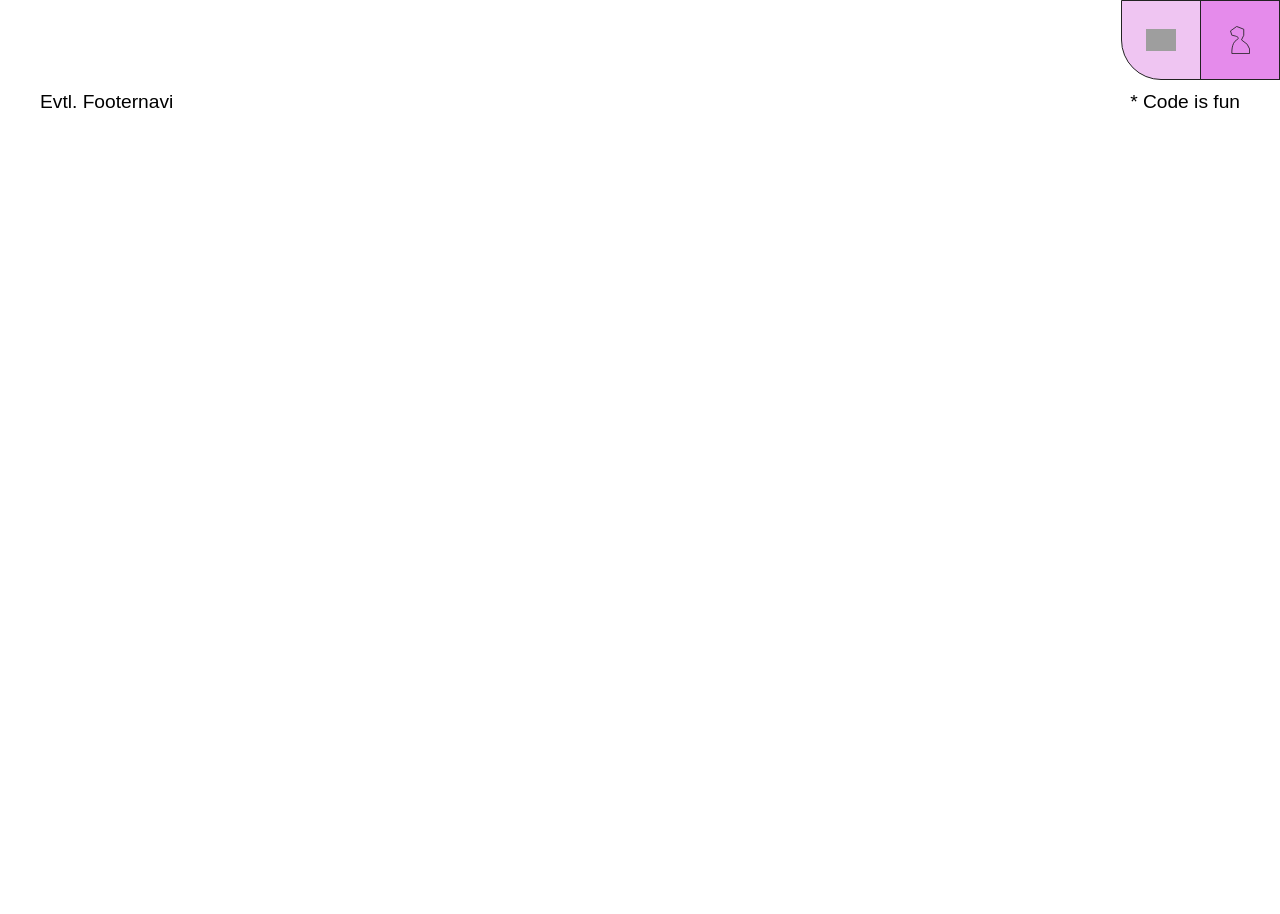
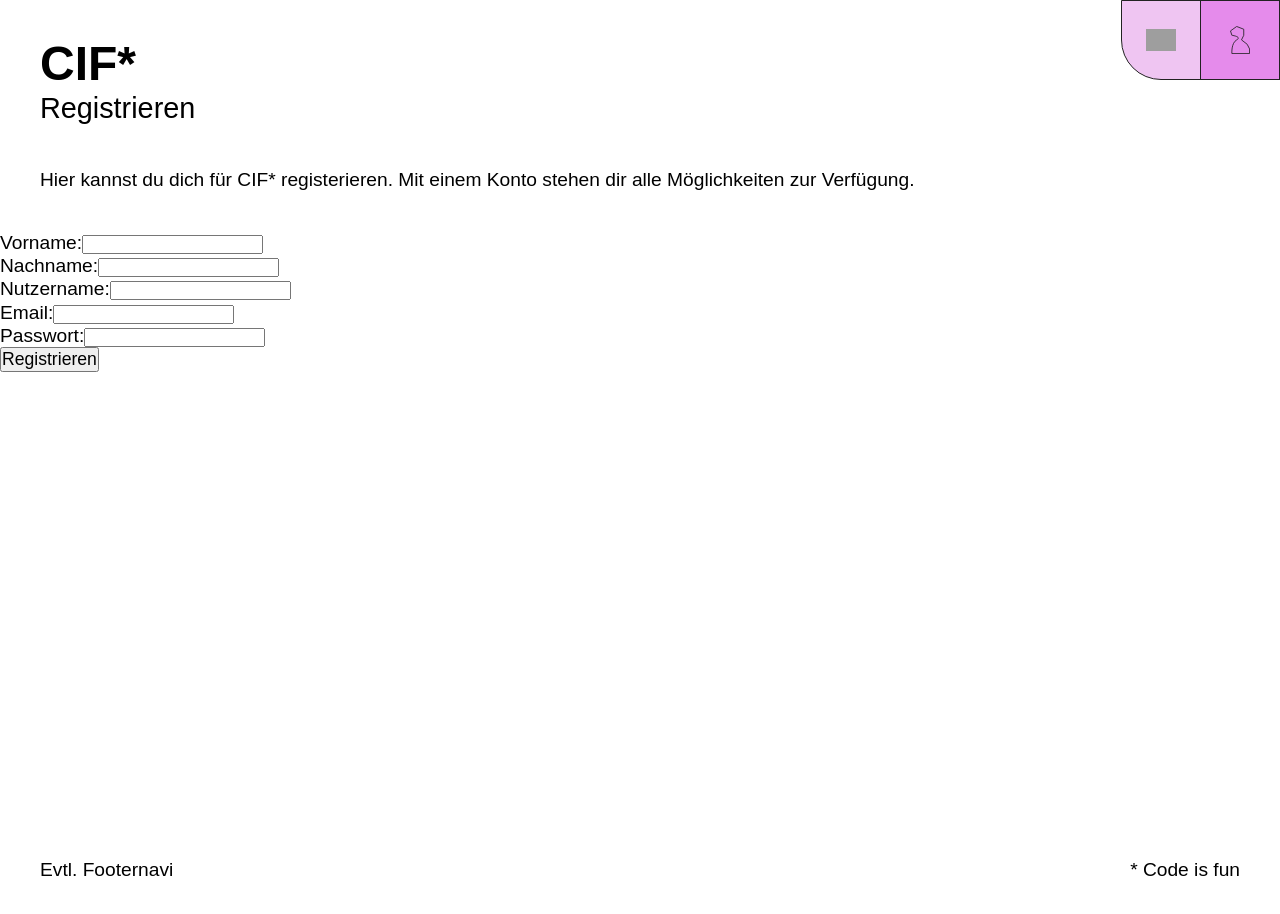
Before and after one commit to leamoser/cif, a Vue app: page /register in a window 1280 px wide. Shown: the top 914 px of the page. Before the commit the page ends 800 px from the top, so only its background shows below. Built offline with nearby package versions, Linux system fonts and the light colour scheme; no server answers; grey boxes are pictures that could not be loaded; a web font is replaced by a local one.

Commit message:
added raw register functionality

```diff
--- a/src/components/content/TitleDesc.vue
+++ b/src/components/content/TitleDesc.vue
@@ -10,7 +10,7 @@ export default{
   props: {
     title: {
       type: String,
-      required: true
+      required: false
     },
     description: {
       type: String,
--- a/src/components/structure/Header.vue
+++ b/src/components/structure/Header.vue
@@ -6,13 +6,13 @@
       <div v-if="contentNavActive" class="nav_container">
         <router-link to="/">Home</router-link>
         <router-link to="/about">About</router-link>
-        <router-link to="/user/1">User</router-link>
       </div>
     </div>
     <div class="user" @click="toggleUser">
       <img src="/img/webicons/user.svg" alt="Icon User">
       <div v-if="userNavActive" class="nav_container">
-        <router-link to="/">Home (nachher User)</router-link>
+        <router-link to="/login">Login</router-link>
+        <router-link to="/register">Registrieren</router-link>
       </div>
     </div>
   </header>
--- a/src/router/index.js
+++ b/src/router/index.js
@@ -6,6 +6,8 @@ import Chapter from "../views/Chapter.vue"
 import EditorExercise from "../views/EditorExercise.vue";
 import ExternalExercise from "../views/ExternalExercise.vue";
 import Quiz from "../views/Quiz.vue";
+import Login from "../views/Login";
+import Register from "../views/Register";
 
 const routes = [
   {
@@ -22,7 +24,7 @@ const routes = [
     component: () => import(/* webpackChunkName: "about" */ '../views/About.vue')
   },
   {
-    path: '/user/:id',
+    path: '/user/',
     name: 'User',
     component: User
   },
@@ -51,6 +53,16 @@ const routes = [
     name: 'Quiz',
     component: Quiz
   },
+  {
+    path: '/login/',
+    name: 'Login',
+    component: Login
+  },
+  {
+    path: '/register/',
+    name: 'Register',
+    component: Register
+  },
 ]
 
 const router = createRouter({
--- /dev/null
+++ b/src/views/Login.vue
@@ -0,0 +1,18 @@
+<template>
+  <MainIntro title="Login" />
+  <section class="mainsection">
+
+  </section>
+</template>
+
+<script>
+import MainIntro from "../components/content/MainIntro";
+export default {
+  name: 'Login',
+  components: {MainIntro}
+}
+</script>
+
+<style lang="scss" scoped>
+
+</style>
--- /dev/null
+++ b/src/views/Register.vue
@@ -0,0 +1,54 @@
+<template>
+  <MainIntro title="Registrieren" />
+  <section class="mainsection">
+    <TitleDesc :description="pageIntro" />
+      <form @submit.prevent="registerUser">
+        <label for="firstname">Vorname:</label>
+        <input type="text" id="firstname" name="firstname" v-model="user.firstname"><br>
+        <label for="lastname">Nachname:</label>
+        <input type="text" id="lastname" name="lastname" v-model="user.lastname"><br>
+        <label for="username">Nutzername:</label>
+        <input type="text" id="username" name="username" v-model="user.username"><br>
+        <label for="email">Email:</label>
+        <input type="email" id="email" name="email" v-model="user.email"><br>
+        <label for="password">Passwort:</label>
+        <input type="password" id="password" name="password" v-model="user.password"><br>
+        <button><p class="code">Registrieren</p></button>
+      </form>
+  </section>
+</template>
+
+<script>
+import MainIntro from "../components/content/MainIntro";
+import TitleDesc from "../components/content/TitleDesc";
+export default {
+  name: 'Register',
+  components: {TitleDesc, MainIntro},
+  data(){
+    return{
+      pageIntro: 'Hier kannst du dich für CIF* registerieren. Mit einem Konto stehen dir alle Möglichkeiten zur Verfügung.',
+      user: {
+        firstname: '',
+        lastname: '',
+        username: '',
+        email: '',
+        password: ''
+      }
+    }
+  },
+  methods:{
+    registerUser(){
+      if(this.user.username && this.user.lastname && this.user.username && this.user.email && this.user.password){
+        const headers = {
+          "Authorization": `Bearer ${this.$store.state.apiToken}`
+        };
+        this.$axios.post(`${this.$store.state.apiBaseUrl}user`, this.user, { headers })
+            .then(response => {
+              console.log(response)
+            })
+        console.log('User wird registriert')
+      }
+    }
+  }
+}
+</script>
--- a/src/views/User.vue
+++ b/src/views/User.vue
@@ -1,16 +1,9 @@
 <template>
   <h1>User</h1>
-  <p>{{ userid }}</p>
 </template>
 
 <script>
 export default {
-  name: 'User',
-  data(){
-    return{
-      name: 'lea',
-      userid: this.$route.params.id
-    }
-  }
+  name: 'User'
 }
 </script>
```
